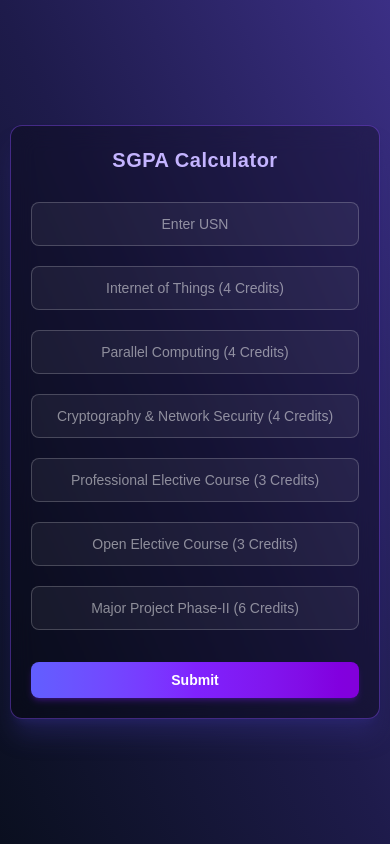
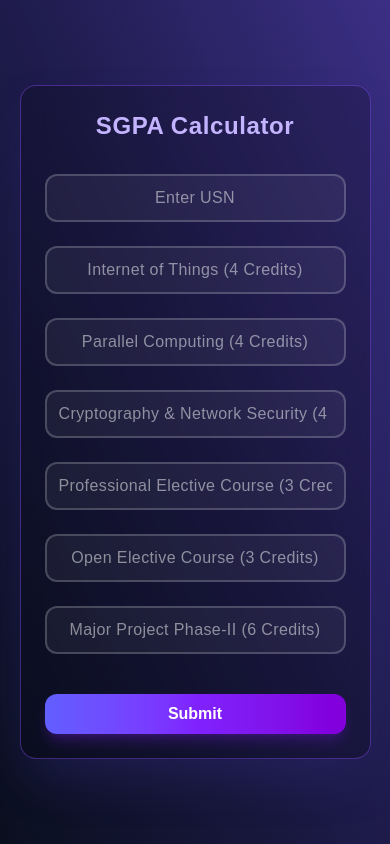
Before and after one commit to Manthan-Moudgalya/simpleNextJS, a Next.js app: page / in a window 390 px wide. Built offline with nearby package versions, Linux system fonts and the light colour scheme.

Commit message:
Adding my final commit

```diff
--- a/app/page.jsx
+++ b/app/page.jsx
@@ -1,8 +1,249 @@
+// "use client";
+// import { useRef } from "react";
+
+// function Home() {
+//     const usnRef = useRef();
+
+//     const subjects = [
+//         { id: "iot", placeholder: "Internet of Things (4 Credits)", cred: 4 },
+//         { id: "pc", placeholder: "Parallel Computing (4 Credits)", cred: 4 },
+//         { id: "cns", placeholder: "Cryptography & Network Security (4 Credits)", cred: 4 },
+//         { id: "pe", placeholder: "Professional Elective Course (3 Credits)", cred: 3 },
+//         { id: "oe", placeholder: "Open Elective Course (3 Credits)", cred: 3 },
+//         { id: "mpp2", placeholder: "Major Project Phase-II (6 Credits)", cred: 6 },
+//     ];
+
+//     function formatUSN(usn) {
+//         let formatted = usn.split("");
+//         formatted[1] = formatted[1].toUpperCase();
+//         formatted[5] = formatted[5].toUpperCase();
+//         formatted[6] = formatted[6].toUpperCase();
+//         return formatted.join("");
+//     }
+
+//     const isUSNValid = (usn) => {
+//         if (usn === null || usn.trim() === "") {
+//         return [false, ""];
+//         }
+
+//         if (
+//         isNaN(parseInt(usn.charAt(0))) ||
+//         isNaN(parseInt(usn.charAt(3))) ||
+//         isNaN(parseInt(usn.charAt(4))) ||
+//         isNaN(parseInt(usn.charAt(usn.length - 1))) ||
+//         isNaN(parseInt(usn.charAt(usn.length - 2))) ||
+//         isNaN(parseInt(usn.charAt(usn.length - 3))) ||
+//         /^[0-9]$/.test(usn.charAt(1)) ||
+//         /^[0-9]$/.test(usn.charAt(5)) ||
+//         /^[0-9]$/.test(usn.charAt(6))
+//         ) {
+//         return [false, ""];
+//         }
+
+//         return [true, formatUSN(usn)];
+//     };
+
+//     const grad = (x) => {
+//         if (x >= 90) return 10;
+//         if (x >= 80) return 9;
+//         if (x >= 70) return 8;
+//         if (x >= 60) return 7;
+//         if (x >= 50) return 6;
+//         if (x >= 40) return 5;
+//         if (x >= 30) return 4;
+//         if (x >= 20) return 3;
+//         if (x >= 10) return 2;
+//         return 1;
+//     };
+
+//     const calculateSGPA = (results) => {
+//         // build a lookup map once → O(n)
+//         const creditMap = subjects.reduce((map, subj) => {
+//             map[subj.id] = subj.cred;
+//             return map;
+//         }, {});
+
+//         let totalCredits = 0;
+//         let weighted = 0;
+
+//         // now results loop is O(n)
+//         results.forEach(({ subjectID, marks }) => {
+//             const cred = creditMap[subjectID];
+//             weighted += grad(marks) * cred;
+//             totalCredits += cred;
+//         });
+
+//         return (weighted / totalCredits).toFixed(2);
+//     };
+
+
+//     const handleSubmit = (e) => {
+//         e.preventDefault();
+
+//         const usn = usnRef.current.value.trim();
+//         const [validUSN, formattedUSN] = isUSNValid(usn);
+//         if (!validUSN) {
+//         alert("Invalid USN format.");
+//         return;
+//         }
+
+//         const results = [];
+//         for (let subject of subjects) {
+//             const value = document.getElementById(subject.id).value.trim();
+
+//             if (!/^\d+$/.test(value)) {
+//                 alert(`${subject.placeholder}: must be digits only (0-100).`);
+//                 return;
+//             }
+
+//             const num = parseInt(value, 10);
+//             if (num < 0 || num > 100) {
+//                 alert(`${subject.placeholder}: must be between 0 and 100.`);
+//                 return;
+//             }
+
+//             results.push({ subjectID: subject.id, marks: num });
+//         }
+
+//         const gpa = calculateSGPA(results);
+//         alert(`USN: ${formattedUSN}\nSGPA: ${gpa}`);
+//     };
+
+
+
+//   return (
+
+// //     <main className="flex flex-col w-full min-h-screen items-center justify-center bg-gradient-to-tr from-[#0a0f1f] via-[#1e1b4b] to-[#3b2f85] text-white xl:py-10 lg:py-10">
+// //   <form
+// //     onSubmit={handleSubmit}
+// //     className="
+// //       flex flex-col items-center justify-center w-[80%]
+// //       lg:w-[45%] max-w-lg sm:max-w-xl md:max-w-2xl
+// //       border border-violet-500/40 rounded-2xl sm:p-10 gap-6 sm:gap-8
+// //       shadow-2xl shadow-indigo-900/40 bg-black/20 backdrop-blur-md
+// //     "
+// //   >
+// //     <h1 className="text-2xl sm:text-3xl font-bold tracking-wide text-violet-300 mb-2">
+// //       SGPA Calculator
+// //     </h1>
+
+// //     <input
+// //       type="text"
+// //       placeholder="Enter USN"
+// //       className="
+// //         w-full sm:w-4/5 h-12 sm:h-14 px-3 sm:px-4 text-center
+// //         rounded-xl border-2 border-white/20 bg-white/5
+// //         focus:bg-white/10 focus:border-violet-400
+// //         placeholder-white/50 text-base sm:text-lg tracking-wide
+// //         transition-all duration-300 outline-none
+// //       "
+// //     />
+
+// //     {subjects.map((subject) => (
+// //       <input
+// //         key={subject.id}
+// //         type="text"
+// //         placeholder={subject.placeholder}
+// //         maxLength={3}
+// //         className="
+// //           w-full sm:w-4/5 h-12 sm:h-14 px-3 sm:px-4 text-center
+// //           rounded-xl border-2 border-white/20 bg-white/5
+// //           focus:bg-white/10 focus:border-indigo-400
+// //           placeholder-white/50 text-base sm:text-lg tracking-wide
+// //           transition-all duration-300 outline-none
+// //         "
+// //       />
+// //     ))}
+
+// //     <button
+// //       type="submit"
+// //       className="
+// //         mt-4 px-6 sm:px-8 py-2 sm:py-3 w-full sm:w-56 text-base sm:text-lg
+// //         font-semibold rounded-xl sm:rounded-2xl
+// //         bg-gradient-to-r from-indigo-500 via-violet-600 to-purple-700
+// //         hover:from-indigo-600 hover:via-violet-700 hover:to-purple-800
+// //         shadow-lg shadow-violet-900/50 hover:shadow-xl hover:shadow-violet-900/70
+// //         transition-all duration-300
+// //       "
+// //     >
+// //       Submit
+// //     </button>
+// //   </form>
+// // </main>
+// <main className="flex flex-col w-full min-h-screen items-center justify-center bg-gradient-to-tr from-[#0a0f1f] via-[#1e1b4b] to-[#3b2f85] text-white py-6 sm:py-8 lg:py-10">
+//   <form
+//     onSubmit={handleSubmit}
+//     className="
+//       flex flex-col items-center justify-center
+//       w-[95%] sm:w-[85%] md:w-[70%] lg:w-[45%] max-w-2xl
+//       border border-violet-500/40 rounded-xl sm:rounded-2xl
+//       p-5 sm:p-8 lg:p-10 gap-5 sm:gap-7 lg:gap-8
+//       shadow-xl sm:shadow-2xl shadow-indigo-900/40
+//       bg-black/30 backdrop-blur-md
+//     "
+//   >
+//     <h1 className="text-xl sm:text-2xl md:text-3xl font-bold tracking-wide text-violet-300 mb-2 text-center">
+//       SGPA Calculator
+//     </h1>
+
+//     <input
+//       type="text"
+//       placeholder="Enter USN"
+//       className="
+//         w-full h-11 sm:h-12 md:h-14 px-3 text-center
+//         rounded-lg sm:rounded-xl border border-white/20 bg-white/5
+//         focus:bg-white/10 focus:border-violet-400
+//         placeholder-white/50 text-sm sm:text-base md:text-lg
+//         transition-all duration-300 outline-none
+//       "
+//     />
+
+//     {subjects.map((subject) => (
+//       <input
+//         key={subject.id}
+//         type="text"
+//         placeholder={subject.placeholder}
+//         maxLength={3}
+//         className="
+//           w-full h-11 sm:h-12 md:h-14 px-3 text-center
+//           rounded-lg sm:rounded-xl border border-white/20 bg-white/5
+//           focus:bg-white/10 focus:border-indigo-400
+//           placeholder-white/50 text-sm sm:text-base md:text-lg
+//           transition-all duration-300 outline-none
+//         "
+//       />
+//     ))}
+
+//     <button
+//       type="submit"
+//       className="
+//         mt-3 sm:mt-4 px-5 sm:px-7 py-2 sm:py-3 w-full sm:w-56
+//         text-sm sm:text-base md:text-lg font-semibold
+//         rounded-lg sm:rounded-xl md:rounded-2xl
+//         bg-gradient-to-r from-indigo-500 via-violet-600 to-purple-700
+//         hover:from-indigo-600 hover:via-violet-700 hover:to-purple-800
+//         shadow-md sm:shadow-lg hover:shadow-xl shadow-violet-900/50
+//         transition-all duration-300
+//       "
+//     >
+//       Submit
+//     </button>
+//   </form>
+// </main>
+
+
+//   );
+// }
+
+// export default Home;
+
 "use client";
-import { useRef } from "react";
+import { useRef, useState } from "react";
 
 function Home() {
   const usnRef = useRef();
+  const [showResult, setShowResult] = useState(false);
+  const [gpa, setGpa] = useState(0);
 
   const subjects = [
     { id: "iot", placeholder: "Internet of Things (4 Credits)", cred: 4 },
@@ -22,10 +263,7 @@ function Home() {
   }
 
   const isUSNValid = (usn) => {
-        if (usn === null || usn.trim() === "") {
-        return [false, ""];
-        }
-
+    if (!usn || usn.trim() === "") return [false, ""];
     if (
       isNaN(parseInt(usn.charAt(0))) ||
       isNaN(parseInt(usn.charAt(3))) ||
@@ -39,7 +277,6 @@ function Home() {
     ) {
       return [false, ""];
     }
-
     return [true, formatUSN(usn)];
   };
 
@@ -57,7 +294,6 @@ function Home() {
   };
 
   const calculateSGPA = (results) => {
-        // build a lookup map once → O(n)
     const creditMap = subjects.reduce((map, subj) => {
       map[subj.id] = subj.cred;
       return map;
@@ -66,22 +302,20 @@ function Home() {
     let totalCredits = 0;
     let weighted = 0;
 
-        // now results loop is O(n)
     results.forEach(({ subjectID, marks }) => {
       const cred = creditMap[subjectID];
       weighted += grad(marks) * cred;
       totalCredits += cred;
     });
 
-        return (weighted / totalCredits).toFixed(2);
+    return weighted / totalCredits;
   };
-
 
   const handleSubmit = (e) => {
     e.preventDefault();
 
-        const usn = usnRef.current.value.trim();
-        const [validUSN, formattedUSN] = isUSNValid(usn);
+    const usn = usnRef.current.value;
+    const [validUSN] = isUSNValid(usn);
     if (!validUSN) {
       alert("Invalid USN format.");
       return;
@@ -89,7 +323,7 @@ function Home() {
 
     const results = [];
     for (let subject of subjects) {
-            const value = document.getElementById(subject.id).value.trim();
+      const value = document.getElementById(subject.id).value;
 
       if (!/^\d+$/.test(value)) {
         alert(`${subject.placeholder}: must be digits only (0-100).`);
@@ -106,94 +340,34 @@ function Home() {
     }
 
     const gpa = calculateSGPA(results);
-        alert(`USN: ${formattedUSN}\nSGPA: ${gpa}`);
+    setGpa(gpa);
+    setShowResult(true);
   };
 
-
-
   return (
-
-//     <main className="flex flex-col w-full min-h-screen items-center justify-center bg-gradient-to-tr from-[#0a0f1f] via-[#1e1b4b] to-[#3b2f85] text-white xl:py-10 lg:py-10">
-//   <form
-//     onSubmit={handleSubmit}
-//     className="
-//       flex flex-col items-center justify-center w-[80%]
-//       lg:w-[45%] max-w-lg sm:max-w-xl md:max-w-2xl
-//       border border-violet-500/40 rounded-2xl sm:p-10 gap-6 sm:gap-8
-//       shadow-2xl shadow-indigo-900/40 bg-black/20 backdrop-blur-md
-//     "
-//   >
-//     <h1 className="text-2xl sm:text-3xl font-bold tracking-wide text-violet-300 mb-2">
-//       SGPA Calculator
-//     </h1>
-
-//     <input
-//       type="text"
-//       placeholder="Enter USN"
-//       className="
-//         w-full sm:w-4/5 h-12 sm:h-14 px-3 sm:px-4 text-center
-//         rounded-xl border-2 border-white/20 bg-white/5
-//         focus:bg-white/10 focus:border-violet-400
-//         placeholder-white/50 text-base sm:text-lg tracking-wide
-//         transition-all duration-300 outline-none
-//       "
-//     />
-
-//     {subjects.map((subject) => (
-//       <input
-//         key={subject.id}
-//         type="text"
-//         placeholder={subject.placeholder}
-//         maxLength={3}
-//         className="
-//           w-full sm:w-4/5 h-12 sm:h-14 px-3 sm:px-4 text-center
-//           rounded-xl border-2 border-white/20 bg-white/5
-//           focus:bg-white/10 focus:border-indigo-400
-//           placeholder-white/50 text-base sm:text-lg tracking-wide
-//           transition-all duration-300 outline-none
-//         "
-//       />
-//     ))}
-
-//     <button
-//       type="submit"
-//       className="
-//         mt-4 px-6 sm:px-8 py-2 sm:py-3 w-full sm:w-56 text-base sm:text-lg
-//         font-semibold rounded-xl sm:rounded-2xl
-//         bg-gradient-to-r from-indigo-500 via-violet-600 to-purple-700
-//         hover:from-indigo-600 hover:via-violet-700 hover:to-purple-800
-//         shadow-lg shadow-violet-900/50 hover:shadow-xl hover:shadow-violet-900/70
-//         transition-all duration-300
-//       "
-//     >
-//       Submit
-//     </button>
-//   </form>
-// </main>
-<main className="flex flex-col w-full min-h-screen items-center justify-center bg-gradient-to-tr from-[#0a0f1f] via-[#1e1b4b] to-[#3b2f85] text-white py-6 sm:py-8 lg:py-10">
+    <main className="flex flex-col w-full min-h-screen items-center justify-center bg-gradient-to-tr from-[#0a0f1f] via-[#1e1b4b] to-[#3b2f85] text-white xl:py-10 lg:py-10">
       <form
         onSubmit={handleSubmit}
         className="
-      flex flex-col items-center justify-center
-      w-[95%] sm:w-[85%] md:w-[70%] lg:w-[45%] max-w-2xl
-      border border-violet-500/40 rounded-xl sm:rounded-2xl
-      p-5 sm:p-8 lg:p-10 gap-5 sm:gap-7 lg:gap-8
-      shadow-xl sm:shadow-2xl shadow-indigo-900/40
-      bg-black/30 backdrop-blur-md
+          flex flex-col items-center justify-center w-[90%]
+          sm:w-[80%] md:w-[60%] lg:w-[45%] max-w-2xl
+          border border-violet-500/40 rounded-2xl p-6 sm:p-10 gap-6 sm:gap-8
+          shadow-2xl shadow-indigo-900/40 bg-black/20 backdrop-blur-md
         "
       >
-    <h1 className="text-xl sm:text-2xl md:text-3xl font-bold tracking-wide text-violet-300 mb-2 text-center">
+        <h1 className="text-2xl sm:text-3xl font-bold tracking-wide text-violet-300 mb-2">
           SGPA Calculator
         </h1>
 
         <input
           type="text"
           placeholder="Enter USN"
+          ref={usnRef}
           className="
-        w-full h-11 sm:h-12 md:h-14 px-3 text-center
-        rounded-lg sm:rounded-xl border border-white/20 bg-white/5
+            w-full sm:w-4/5 h-12 sm:h-14 px-3 sm:px-4 text-center
+            rounded-xl border-2 border-white/20 bg-white/5
             focus:bg-white/10 focus:border-violet-400
-        placeholder-white/50 text-sm sm:text-base md:text-lg
+            placeholder-white/50 text-base sm:text-lg tracking-wide
             transition-all duration-300 outline-none
           "
         />
@@ -202,13 +376,14 @@ function Home() {
           <input
             key={subject.id}
             type="text"
+            id={subject.id}
             placeholder={subject.placeholder}
             maxLength={3}
             className="
-          w-full h-11 sm:h-12 md:h-14 px-3 text-center
-          rounded-lg sm:rounded-xl border border-white/20 bg-white/5
+              w-full sm:w-4/5 h-12 sm:h-14 px-3 sm:px-4 text-center
+              rounded-xl border-2 border-white/20 bg-white/5
               focus:bg-white/10 focus:border-indigo-400
-          placeholder-white/50 text-sm sm:text-base md:text-lg
+              placeholder-white/50 text-base sm:text-lg tracking-wide
               transition-all duration-300 outline-none
             "
           />
@@ -217,21 +392,41 @@ function Home() {
         <button
           type="submit"
           className="
-        mt-3 sm:mt-4 px-5 sm:px-7 py-2 sm:py-3 w-full sm:w-56
-        text-sm sm:text-base md:text-lg font-semibold
-        rounded-lg sm:rounded-xl md:rounded-2xl
+            mt-4 px-6 sm:px-8 py-2 sm:py-3 w-full sm:w-56 text-base sm:text-lg
+            font-semibold rounded-xl sm:rounded-2xl
             bg-gradient-to-r from-indigo-500 via-violet-600 to-purple-700
             hover:from-indigo-600 hover:via-violet-700 hover:to-purple-800
-        shadow-md sm:shadow-lg hover:shadow-xl shadow-violet-900/50
+            shadow-lg shadow-violet-900/50 hover:shadow-xl hover:shadow-violet-900/70
             transition-all duration-300
           "
         >
           Submit
         </button>
       </form>
+
+      {/* Result Dialog */}
+      {showResult && (
+        <div className="fixed inset-0 flex items-center justify-center bg-black/60 backdrop-blur-sm z-50">
+          <div className="bg-gradient-to-br from-[#1e1b4b] via-[#312e81] to-[#3b2f85] text-white
+                          rounded-2xl shadow-2xl p-6 sm:p-8 w-[90%] sm:w-[400px] text-center">
+            <h2 className="text-xl sm:text-2xl font-bold mb-4 text-violet-300">
+              SGPA Result
+            </h2>
+            <p className="text-lg sm:text-xl font-semibold mb-6">
+              Your GPA is: <span className="text-indigo-400">{gpa.toFixed(2)}</span>
+            </p>
+            <button
+              onClick={() => setShowResult(false)}
+              className="px-6 py-2 rounded-xl bg-gradient-to-r from-indigo-500 to-violet-600
+                         hover:from-indigo-600 hover:to-violet-700 transition-all duration-300
+                         shadow-md hover:shadow-lg"
+            >
+              Close
+            </button>
+          </div>
+        </div>
+      )}
     </main>
-
-
   );
 }
 
```
Lines whose indentation alone changed are shown as unchanged.
